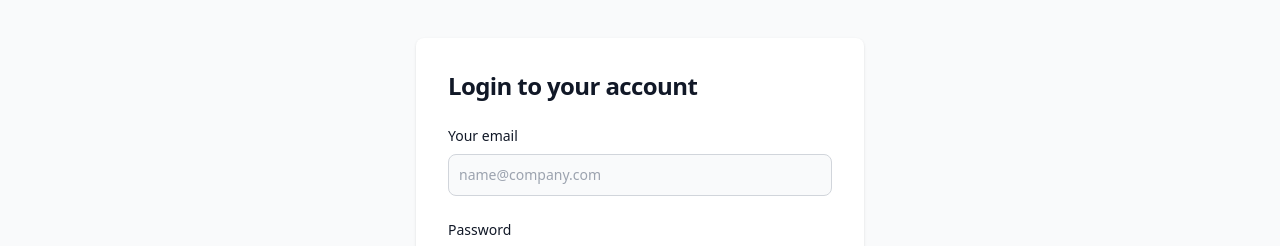
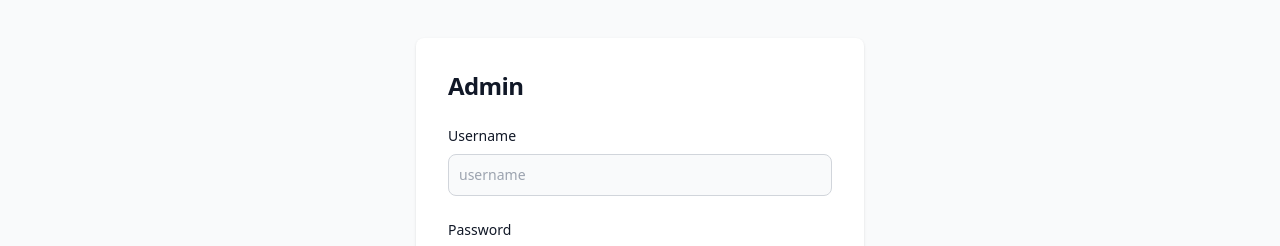
Before and after one commit to sana0443/SportsEvent, a React (Vite) app in the folder sports mgt/Frontend/: page /AdminLogin in a window 1280 px wide. Shown: the part 166-412 px from the top of the page. Built offline with nearby package versions, Linux system fonts and the light colour scheme; no server answers.

Commit message:
added .env in frontend. Admin problem solved

```diff
--- a/sports mgt/Frontend/src/Admin/AdminLogin.jsx
+++ b/sports mgt/Frontend/src/Admin/AdminLogin.jsx
@@ -12,24 +12,21 @@ const AdminLogin = () => {
 
   const [error, setError] = useState('');
 
-  const [email, setEmail] = useState('');
+  const [username, setUsername] = useState('');
   const [password, setPassword] = useState('');
 
-  const validateEmail = (email) => {
-    const emailRegex = /^[^\s@]+@[^\s@]+\.[^\s@]+$/;
-    return emailRegex.test(email);
-  };
+  // const validateEmail = (email) => {
+  //   const emailRegex = /^[^\s@]+@[^\s@]+\.[^\s@]+$/;
+  //   return emailRegex.test(email);
+  // };
 
   const validateForm = () => {
-    if (!email || !password) {
+    if (!username || !password) {
       setError('Please fill in all fields');
       return false;
     }
 
-    if (!validateEmail(email)) {
-      setError('Please enter a valid email address');
-      return false;
-    }
+
 
     return true;
   };
@@ -42,9 +39,10 @@ const AdminLogin = () => {
     }
 
     const user = {
-      email: email,
+     username: username,
       password: password,
     };
+
 
     try {
       const { data } = await axios.post(BaseUrl+'/account/AdminLogin/', user);
@@ -52,6 +50,7 @@ const AdminLogin = () => {
       console.log('axios return data', data);
       Cookies.set("access-token", data.access_token)
       Cookies.set("refresh-token", data.refresh_token)
+      localStorage.setItem("admin", data.id)
 
       // Handle successful login, e.g., store user data in context or local storage
       navigate('/Admindsbd'); // Redirect to dashboard page after successful login
@@ -64,14 +63,11 @@ const AdminLogin = () => {
   return (
     <section className="bg-gray-50 dark:bg-gray-900">
       <div className="flex flex-col items-center justify-center px-6 py-15 mx-auto md:h-screen lg:py-0">
-        {/* <a href="#" className="flex items-center mb-6 text-2xl font-semibold text-gray-900 dark:text-white">
-          <img className="w-8 h-8 mr-2" src="https://flowbite.s3.amazonaws.com/blocks/marketing-ui/logo.svg" alt="logo" />
-          Flowbite
-        </a> */}
+
         <div className="w-full bg-white rounded-lg shadow dark:border md:mt-0 sm:max-w-md xl:p-0 dark:bg-gray-800 dark:border-gray-700">
           <div className="p-6 space-y-4 md:space-y-6 sm:p-8">
             <h1 className="text-xl font-bold leading-tight tracking-tight text-gray-900 md:text-2xl dark:text-white">
-              Login to your account
+            Admin
             </h1>
 
             <div>
@@ -83,17 +79,17 @@ const AdminLogin = () => {
             </div>
             <form className="space-y-4 md:space-y-6" action="#">
               <div>
-                <label htmlFor="email" className="block mb-2 text-sm font-medium text-gray-900 dark:text-white">
-                  Your email
+                <label htmlFor="username" className="block mb-2 text-sm font-medium text-gray-900 dark:text-white">
+                  Username
                 </label>
                 <input
-                  onChange={(e) => setEmail(e.target.value)}
-                  value={email}
-                  type="email"
-                  name="email"
-                  id="email"
+                  onChange={(e) => setUsername(e.target.value)}
+                  value={username}
+                  type="name"
+                  name="username"
+                  id="username"
                   className="bg-gray-50 border border-gray-300 text-gray-900 sm:text-sm rounded-lg focus:ring-primary-600 focus:border-primary-600 block w-full p-2.5 dark:bg-gray-700 dark:border-gray-600 dark:placeholder-gray-400 dark:text-white dark:focus:ring-blue-500 dark:focus:border-blue-500"
-                  placeholder="name@company.com"
+                  placeholder="username"
                   required=""
                 />
               </div>
--- a/sports mgt/Frontend/src/BaseUrl.jsx
+++ b/sports mgt/Frontend/src/BaseUrl.jsx
@@ -1,4 +1,6 @@
- const BaseUrl='https://sports-event-yiqz.onrender.com'
+//  const BaseUrl='https://sports-event-yiqz.onrender.com'
 
-// const BaseUrl='http://localhost:8000'
+
+const BaseUrl=import.meta.env.VITE_BASE_URL
+console.log("base url in baseurl", BaseUrl);
  export default BaseUrl;
```
Also changed, not shown: 2 other files (tests, documents, lock files or other folders).
